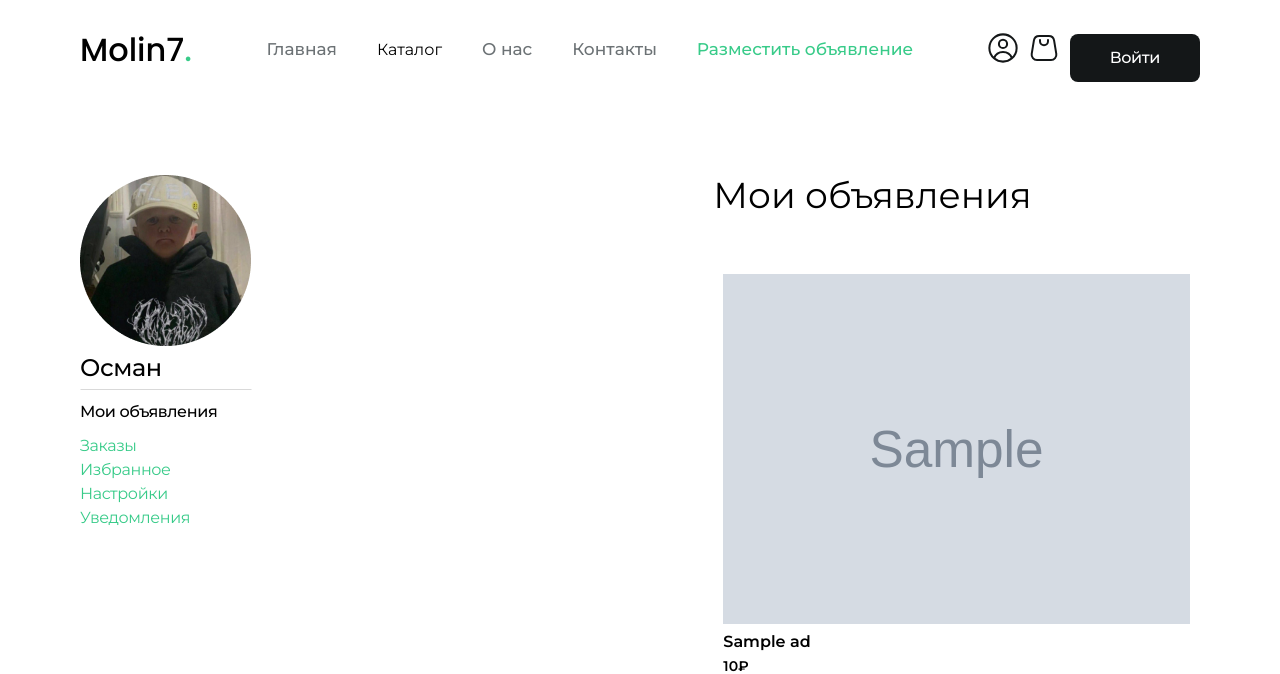
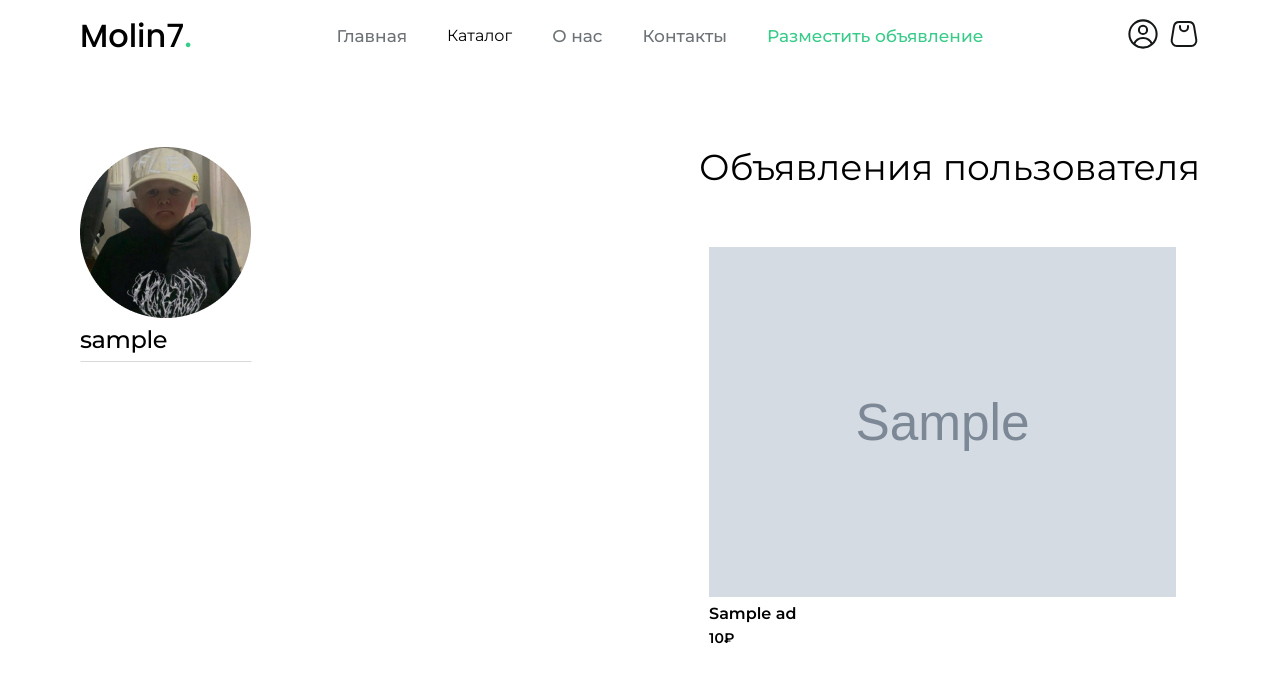
Before and after one commit to SuperProCoolName/PP_dj, a Django app: page /accounts/user/1/ in a window 1280 px wide. Shown: the top 674 px of the page. Run offline with Django 5.2, Linux system fonts and the light colour scheme; tables that the repository leaves empty hold one stand-in row (values such as "Sample post"); grey boxes marked "Sample" are stand-in pictures.

Commit message:
Title в профиле выводит ник, ник в профиле указывается верный, ненужные пункты в чужом профиле не отображаются. Убрал кнопку, вместо неё выход из профиля

```diff
--- a/accounts/templates/accounts/profile.html
+++ b/accounts/templates/accounts/profile.html
@@ -1,4 +1,4 @@
-{% extends 'base.html' %} {% block title %} Профиль пользователя {{ user.name }} - Molin7 {% endblock %}
+{% extends 'base.html' %} {% block title %} Профиль пользователя {{ user }} - Molin7 {% endblock %}
 <link rel="stylesheet" href="https://cdnjs.cloudflare.com/ajax/libs/font-awesome/6.5.2/css/all.min.css" integrity="sha512-SnH5WK+bZxgPHs44uWIX+LLJAJ9/2PkPKZ5QiAj6Ta86w+fsb2TkcmfRyVX3pBnMFcV7oQPJkl9QevSCWr3W6A==" crossorigin="anonymous" referrerpolicy="no-referrer" />
 {% block content %} {% load static %}
 <main>
@@ -7,17 +7,24 @@
 			<div class="cabinet-wrapper">
 				<div class="cabinet-profile">
 					<img class="cabinet-profile__img" src="{% static '/templates/public/img/profile.png' %}" alt="#" />
-					<p class="cabinet-profile__name">Осман</p>
+					<p class="cabinet-profile__name">{{ user }}</p>
 					<div class="cabinet-profile_myads">
+						{% if request.user.is_authenticated and request.user == user %}
 						<p class="cabinet-profile__title">Мои объявления</p>
 						<p class="cabinet-profile__item"><a class="cabinet-profile__link" href="#">Заказы</a></p>
 						<p class="cabinet-profile__item"><a class="cabinet-profile__link" href="#">Избранное</a></p>
 						<p class="cabinet-profile__item"><a class="cabinet-profile__link" href="#">Настройки</a></p>
 						<p class="cabinet-profile__item"><a class="cabinet-profile__link" href="#">Уведомления</a></p>
+						<p class="cabinet-profile__item"><a class="cabinet-profile__link" href="{% url 'accounts:logout' %}" style="color: red">Выйти из аккаунта</a></p>
+						{% endif %}
 					</div>
 				</div>
 				<div class="cabinet-ads">
+					{% if request.user == user %}
 					<h4 class="cabinet-ads__myads">Мои объявления</h4>
+					{% else %}
+					<h4 class="cabinet-ads__myads">Объявления пользователя</h4>
+					{% endif %}
 					<div class="search-wrapper">
 						<div class="swiper-slide new-slide catalog-slide">
 							{% for ad in user_ads %}
@@ -26,9 +33,7 @@
 								<h4 class="new-slide__title catalog-slide__title">{{ ad.title }}</h4>
 								<span class="new__price">{{ ad.price }}₽</span>
 							</a>
-							{% empty %}
-							<li>Пользователь не опубликовал ни одного объявления.</li>
-							{% endfor %}
+							{% empty %} Пользователь не опубликовал ни одного объявления {% endfor %}
 						</div>
 					</div>
 				</div>
--- a/search/templates/search/detail.html
+++ b/search/templates/search/detail.html
@@ -36,7 +36,6 @@
 				</div>
 				<div class="item-seller">
 					<p class="item-seller__price">{{ ad.price }}₽</p>
-
 					<button class="item-seller__btn">Написать сообщение</button>
 					<div class="seller-info">
 						<a href="{% url 'accounts:profile' ad.user.id %}">
--- a/templates/base.html
+++ b/templates/base.html
@@ -30,17 +30,12 @@
 						</nav>
 					</div>
 					<div class="header__buttons">
-						{% if user.is_authenticated %}
+						{% if request.user.is_authenticated %}
 						<a href="{% url 'accounts:profile' user.pk %}"><img class="header__profile" src="{% static '/templates/public/favicon/profile.svg' %}" alt="profile_icon"></a>
 						{% else %}
 						<a href="{% url 'accounts:login' %}"><img class="header__profile" src="{% static '/templates/public/favicon/profile.svg' %}" alt="profile_icon"></a>
 						{% endif %}
 						<a href="#"><img class="header__profile cart" src="{% static '/templates/public/favicon/cart.svg' %}" alt="cart_icon"></a>
-						{% if request.user.is_authenticated %}
-							<a href="{% url 'accounts:logout' %}" class="register__btn home__btn">Выйти</a>
-						{% else %}
-							<a href="{% url 'accounts:login' %}" class="register__btn home__btn">Войти</a>
-						{% endif %}
 					</div>
 					<div class="menu-icon">
 						<span></span><span></span><span></span>
```
Also changed, not shown: accounts/views.py (+3 -5 lines).
